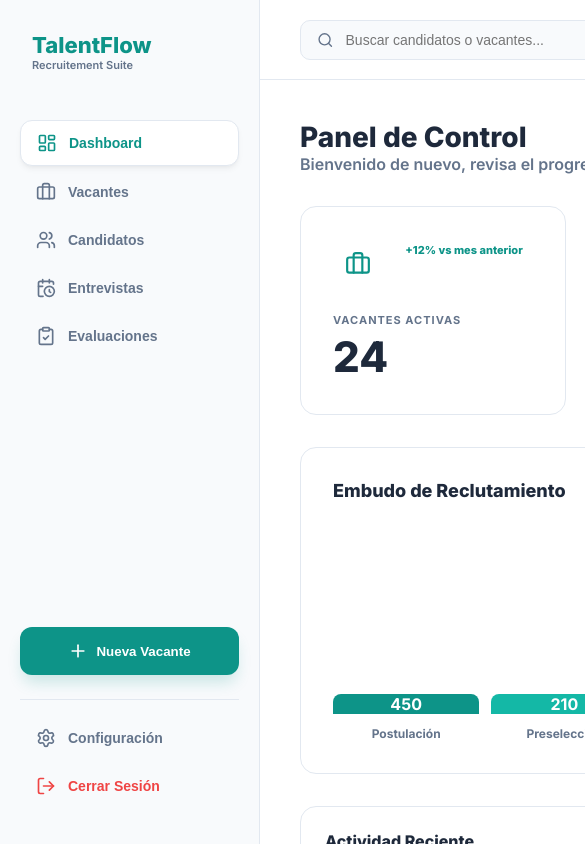
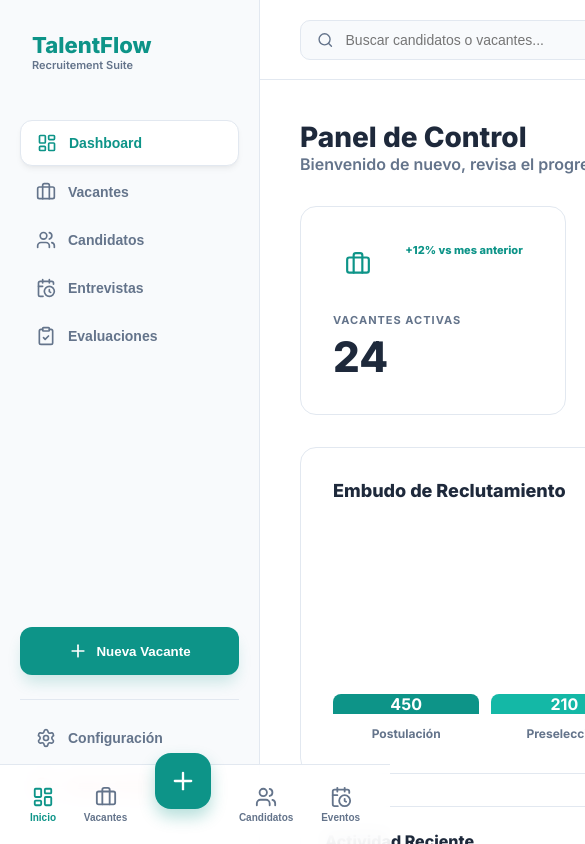
Before and after one commit to JuanPablitoxxz/RRHHelite, a React (Vite) app: page / in a window 390 px wide. Shown: the top 844 px of the page, 585 px wide, since content can reach past the window. Built offline with nearby package versions, Linux system fonts and the light colour scheme.

Commit message:
Fix broken BottomNav layout on desktop and clean up styles

```diff
--- a/src/components/BottomNav.tsx
+++ b/src/components/BottomNav.tsx
@@ -16,15 +16,28 @@ export default function BottomNav({ currentView, onNavigate }: BottomNavProps) {
   ];
 
   return (
-    <nav className="lg:hidden fixed bottom-0 left-0 right-0 bg-white/80 backdrop-blur-xl border-t border-slate-100 h-20 px-4 flex items-center justify-around z-50">
+    <nav className="bottom-nav">
       {items.map((item) => {
         const Icon = item.icon;
         const isActive = currentView === item.id || (currentView === 'detail' && item.id === 'candidates');
 
         if (item.isSpecial) {
           return (
-            <div key={item.id} className="relative -top-6">
-              <button className="w-14 h-14 bg-primary text-white rounded-2xl shadow-xl shadow-primary/30 flex items-center justify-center active:scale-90 transition-transform">
+            <div key={item.id} style={{ position: 'relative', top: '-24px' }}>
+              <button
+                style={{
+                  width: '56px',
+                  height: '56px',
+                  background: 'var(--primary)',
+                  color: 'white',
+                  borderRadius: '16px',
+                  border: 'none',
+                  boxShadow: '0 8px 16px rgba(13, 148, 136, 0.3)',
+                  display: 'flex',
+                  alignItems: 'center',
+                  justifyContent: 'center'
+                }}
+              >
                 <Icon size={28} />
               </button>
             </div>
@@ -35,10 +48,10 @@ export default function BottomNav({ currentView, onNavigate }: BottomNavProps) {
           <button
             key={item.id}
             onClick={() => onNavigate(item.id as View)}
-            className={`flex flex-col items-center gap-1 transition-all ${isActive ? 'text-primary scale-110' : 'text-slate-400'}`}
+            className={`bottom-nav-item ${isActive ? 'active' : ''}`}
           >
-            <Icon size={22} strokeWidth={isActive ? 2.5 : 2} />
-            <span className="text-[10px] font-bold uppercase tracking-tighter">{item.label}</span>
+            <Icon size={22} />
+            <span>{item.label}</span>
           </button>
         );
       })}
--- a/src/index.css
+++ b/src/index.css
@@ -355,3 +355,44 @@ body {
 
 .badge-primary { background: var(--primary-light); color: var(--primary); }
 .badge-secondary { background: var(--secondary-light); color: var(--secondary); }
+
+/* Bottom Nav (Mobile Only) */
+.bottom-nav {
+  display: none;
+  position: fixed;
+  bottom: 0;
+  left: 0;
+  right: 0;
+  height: 80px;
+  background: rgba(255, 255, 255, 0.9);
+  backdrop-filter: blur(10px);
+  border-top: 1px solid var(--border);
+  display: none; /* Hidden by default */
+  align-items: center;
+  justify-content: space-around;
+  padding: 0 16px;
+  z-index: 1000;
+}
+
+@media (max-width: 1024px) {
+  .bottom-nav {
+    display: flex;
+  }
+}
+
+.bottom-nav-item {
+  display: flex;
+  flex-direction: column;
+  align-items: center;
+  gap: 4px;
+  background: transparent;
+  border: none;
+  color: var(--text-muted);
+  font-size: 10px;
+  font-weight: 700;
+  cursor: pointer;
+}
+
+.bottom-nav-item.active {
+  color: var(--primary);
+}
```
